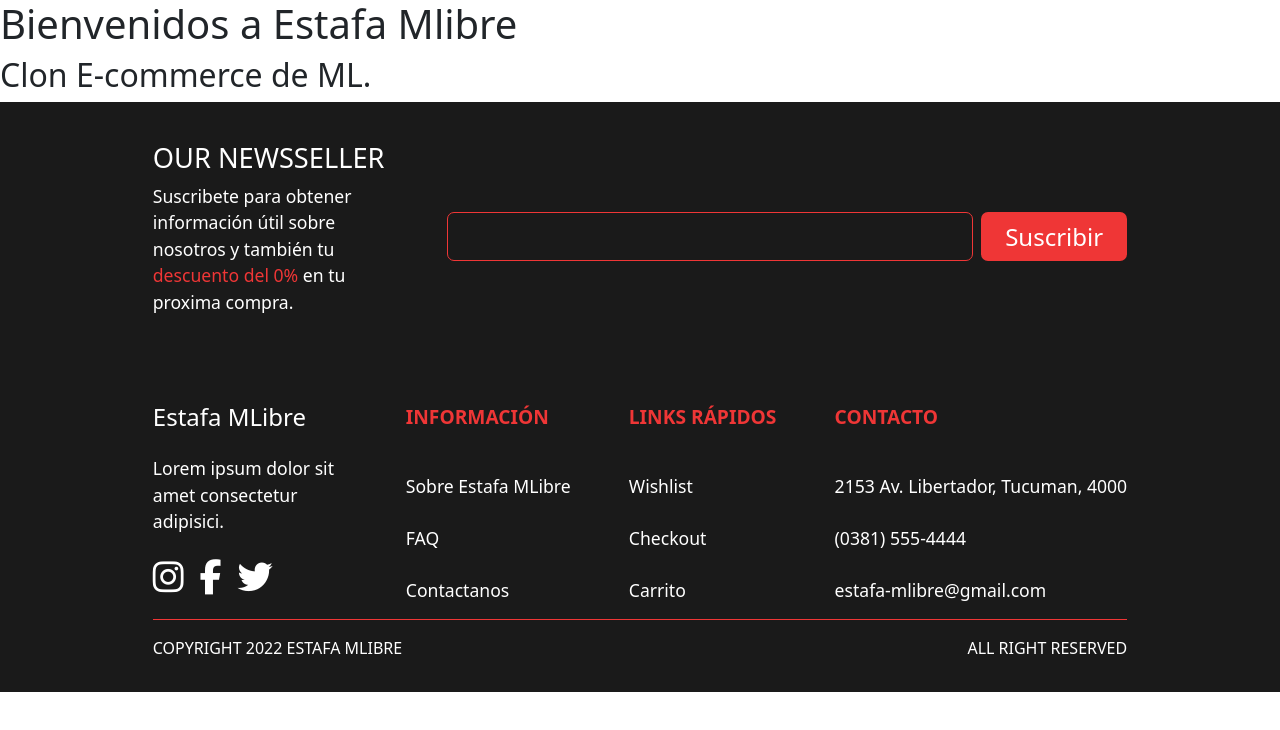
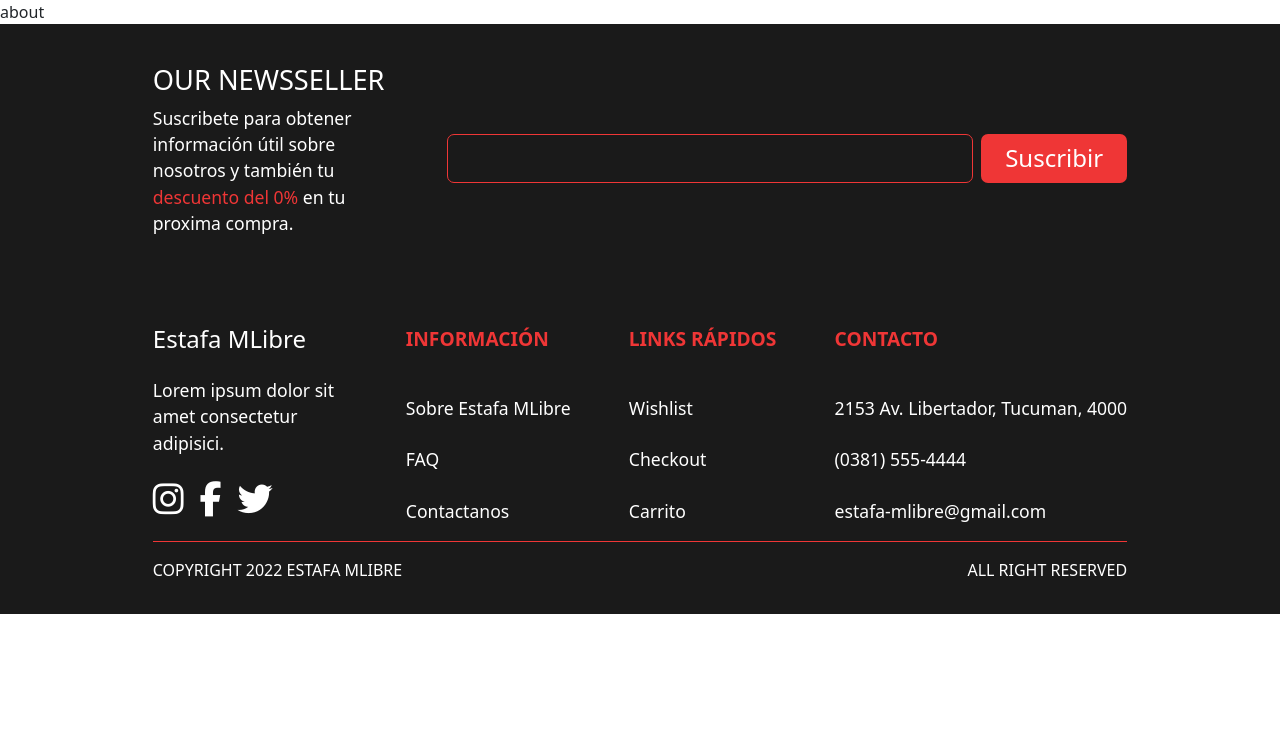
Before and after one commit to agustingu20/estafa-mlibre, a React (Create React App) app: page / in a window 1280 px wide. Shown: the top 730 px of the page. Built offline with nearby package versions, Linux system fonts and the light colour scheme.

Commit message:
primer commit aboutUs

```diff
--- a/src/App.js
+++ b/src/App.js
@@ -1,12 +1,12 @@
 import './App.css';
+import 'bootstrap/dist/css/bootstrap.min.css';
+import AboutUs from './pages/AboutUs/AboutUs';
 import Footer from './components/footer/Footer';
-import 'bootstrap/dist/css/bootstrap.min.css';
 
 function App() {
   return (
     <div className="App">
-      <h1>Bienvenidos a Estafa Mlibre</h1>
-      <h2>Clon E-commerce de ML.</h2>
+      <AboutUs/>
       <Footer/>
     </div>
   );
--- /dev/null
+++ b/src/pages/AboutUs/AboutUs.js
@@ -0,0 +1,9 @@
+const AboutUs = () => {
+  return (
+    <section>
+        about
+    </section>
+  );
+};
+
+export default AboutUs;
```
Also changed, not shown: src/pages/AboutUs/aboutUs.css (added).
